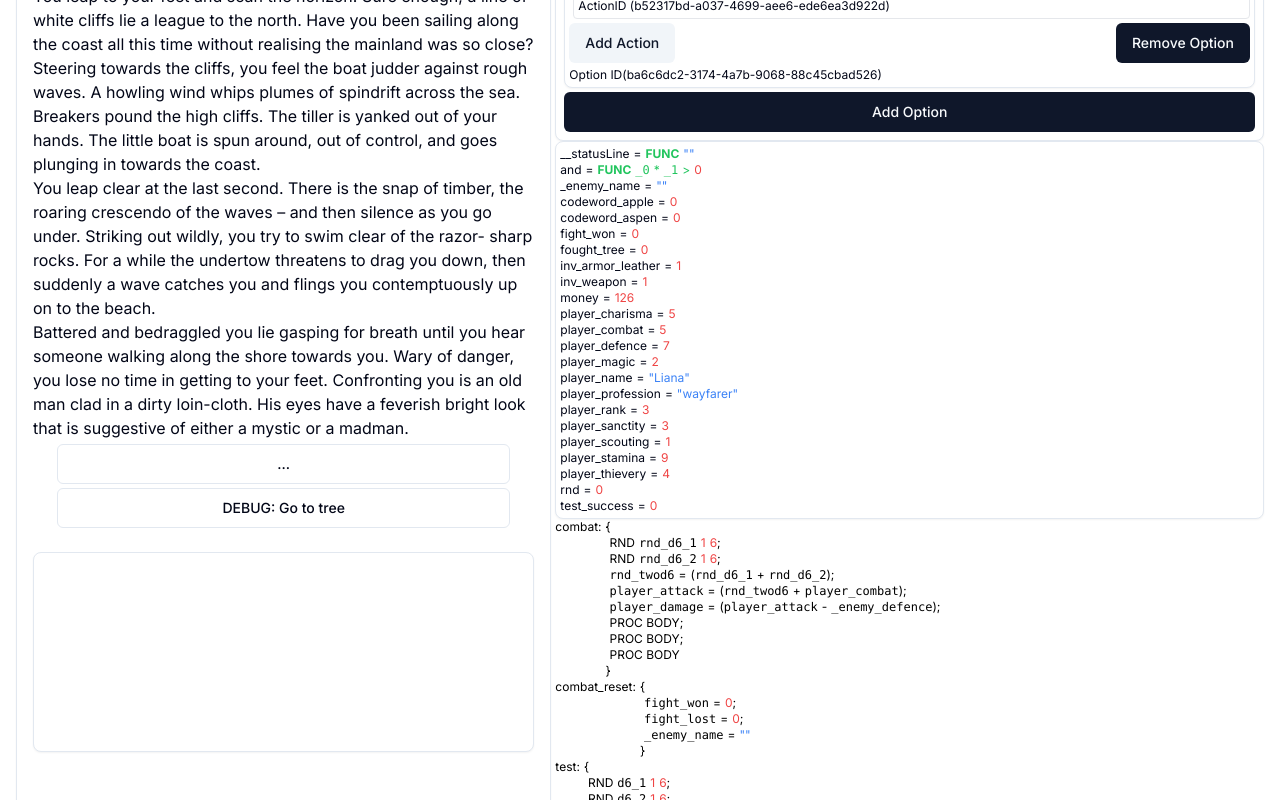
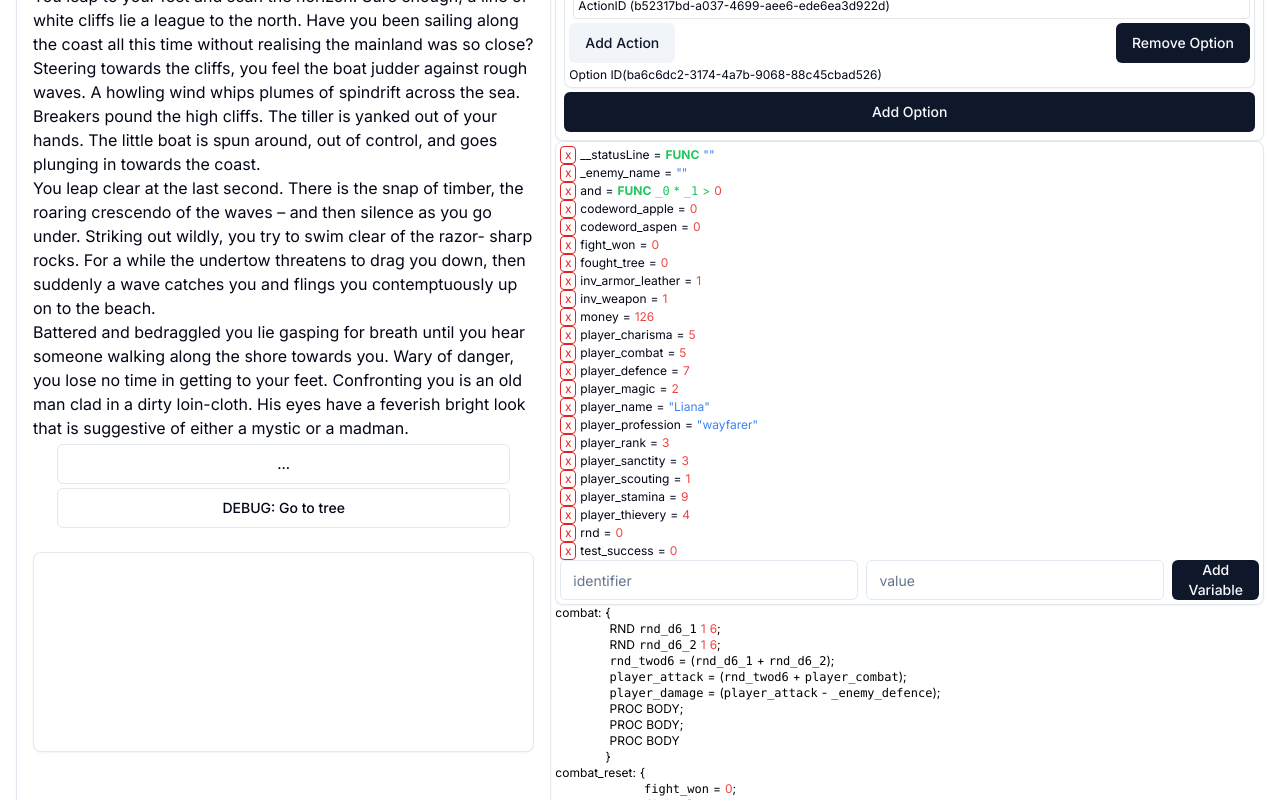
Before and after one commit to crianonim/dialog-game-next, a Next.js app: page /dialoggame in a window 1280 px wide. Shown: the part 721-1521 px from the top of the page. Built offline with nearby package versions, Linux system fonts and the light colour scheme; what typescript-parsec would draw is missing.

Commit message:
variables in env

```diff
--- a/src/app/screept/environment.tsx
+++ b/src/app/screept/environment.tsx
@@ -26,11 +26,15 @@ import {
   CardTitle,
 } from "@/components/ui/card";
 import ValueView from "./value";
+import { Button } from "@/components/ui/button";
+import { Input } from "@/components/ui/input";
 
 function EnvironmentView({ environment, dispatch }: EnvironmentViewProps) {
   const [variableValue, setVariableValue] = useState("");
   const [editedVariable, setEditedVariable] = useState<null | string>(null);
   const [parseError, setParseError] = useState<null | string>(null);
+  const [newVarId, setNewVarId] = useState("");
+  const [newVarValue, setNewVarValue] = useState("");
   return (
     <div className=" text-xs">
       {/* <div className="w-full"> */}
@@ -54,8 +58,28 @@ function EnvironmentView({ environment, dispatch }: EnvironmentViewProps) {
         </Table> */}
       {/* </div> */}
       <Card className="p-1">
-        {Object.entries(environment.vars).map(([name, variable]) => (
+        {Object.entries(environment.vars)
+          .sort()
+          .map(([name, variable]) => (
             <div key={name} className="flex gap-1 items-center">
+              <button
+                className="w-4 rounded border text-red-600 border-red-600"
+                onClick={() => {
+                  dispatch({
+                    type: "update gamestate",
+                    fn: (gs) => {
+                      const vars = { ...gs.screeptEnv.vars };
+                      delete vars[name];
+                      return {
+                        ...gs,
+                        screeptEnv: { ...gs.screeptEnv, vars: vars },
+                      };
+                    },
+                  });
+                }}
+              >
+                x
+              </button>
               <div
                 onClick={() => {
                   setVariableValue(S.stringifyValue(variable));
@@ -103,6 +127,61 @@ function EnvironmentView({ environment, dispatch }: EnvironmentViewProps) {
               )}
             </div>
           ))}
+        <div className="flex gap-2">
+          <Input
+            value={newVarId}
+            onChange={(e) => setNewVarId(e.target.value)}
+            placeholder="identifier"
+          />
+          <Input
+            value={newVarValue}
+            onChange={(e) => setNewVarValue(e.target.value)}
+            placeholder="value"
+          />
+          <Button
+            onClick={() => {
+              try {
+                const parsedId = S.parseExpression(newVarId);
+                const parsedValue = S.parseExpression(newVarValue);
+                const goodId =
+                  parsedId.type === "var" &&
+                  parsedId.identifier.type === "literal" &&
+                  !(parsedId.identifier.value in environment.vars);
+                const goodValue = parsedValue.type === "literal";
+
+                console.log(
+                  { newVarId },
+                  { newVarValue },
+                  { parsedId },
+                  { parsedValue },
+                  "good?",
+                  goodId,
+                  goodValue
+                );
+                if (goodId && goodValue) {
+                  dispatch({
+                    type: "gamestate",
+                    actions: [
+                      {
+                        type: "screept",
+                        value: {
+                          type: "bind",
+                          identifier: parsedId.identifier,
+                          value: parsedValue,
+                        },
+                        id: "irrelevant",
+                      },
+                    ],
+                  });
+                }
+              } catch (e) {
+                console.log("var add error", { e });
+              }
+            }}
+          >
+            Add Variable
+          </Button>
+        </div>
       </Card>
       <div>
         {Object.entries(environment.procedures).map(([name, statement], i) => (
--- a/src/dialog.ts
+++ b/src/dialog.ts
@@ -128,6 +128,7 @@ export type GameDefinitionAction =
     }
   | { type: "update dialogs"; dialogs: Dialogs }
   | { type: "replace game definition"; newGameDefinition: GameDefinition }
+  | { type: "update gamestate"; fn: (g: GameState) => GameState }
   | { type: "replace"; newState: GameState };
 
 export function gameDefinitionReducer(
@@ -165,6 +166,10 @@ export function gameDefinitionReducer(
     }))
     .with({ type: "replace game definition" }, ({ newGameDefinition }) => ({
       ...newGameDefinition,
+    }))
+    .with({ type: "update gamestate" }, ({ fn }) => ({
+      ...state,
+      gameState: fn(state.gameState),
     }))
     .exhaustive();
 }
```
Also changed, not shown: 1 other file (tests, documents, lock files or other folders). Lines whose indentation alone changed are shown as unchanged.
